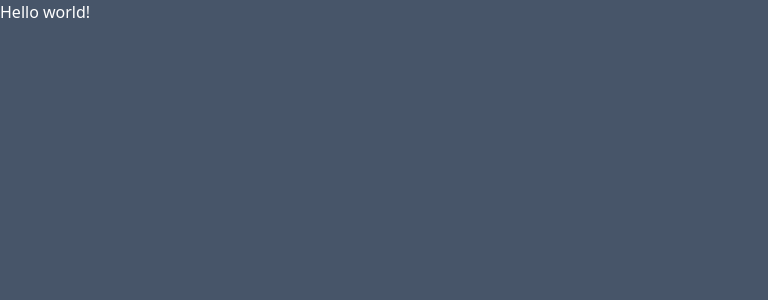
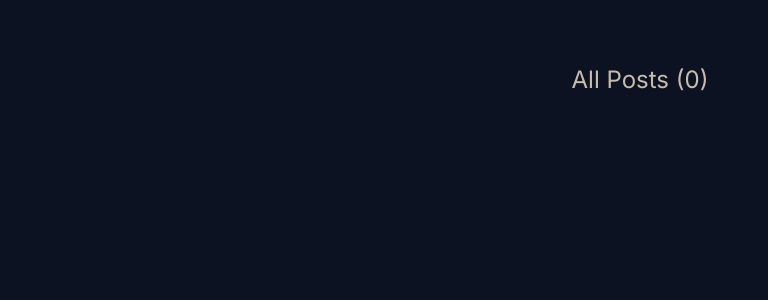
Before and after one commit to DarkstarXDD/prisma-playground, a Next.js app: page / in a window 1280 px wide. Shown: the top 300 px of the page, without its empty margins (0-768 px from the left). Built offline with nearby package versions, Linux system fonts and the light colour scheme.

Commit message:
add prisma cli and styles

```diff
--- a/src/app/layout.tsx
+++ b/src/app/layout.tsx
@@ -1,4 +1,11 @@
 import "./globals.css"
+import { Inter } from "next/font/google"
+
+const inter = Inter({
+  subsets: ["latin"],
+  display: "swap",
+  variable: "--font-inter",
+})
 
 export default function RootLayout({
   children,
@@ -7,7 +14,11 @@ export default function RootLayout({
 }>) {
   return (
     <html lang="en">
-      <body className="bg-slate-600 text-white">{children}</body>
+      <body
+        className={`${inter.variable} font-inter bg-[#0c1222] text-[#c5bcad]`}
+      >
+        {children}
+      </body>
     </html>
   )
 }
--- a/src/app/page.tsx
+++ b/src/app/page.tsx
@@ -1,7 +1,9 @@
+import Posts from "@/components/Posts"
+
 export default function Home() {
   return (
     <main>
-      <div>Hello world!</div>
+      <Posts />
     </main>
   )
 }
--- /dev/null
+++ b/src/components/Posts.tsx
@@ -0,0 +1,7 @@
+export default function Posts() {
+  return (
+    <div className="mt-16 flex justify-center items-center">
+      <h1 className="text-2xl">All Posts (0)</h1>
+    </div>
+  )
+}
--- a/tailwind.config.ts
+++ b/tailwind.config.ts
@@ -2,6 +2,10 @@ import type { Config } from "tailwindcss"
 
 export default {
   content: ["./src/**/*.{js,ts,jsx,tsx,mdx}"],
-  theme: {},
+  theme: {
+    fontFamily: {
+      inter: ["var(--font-inter)", "sans-serif"],
+    },
+  },
   plugins: [],
 } satisfies Config
```
Also changed, not shown: package.json (+7 -6 lines), 2 other files (tests, documents, lock files or other folders).
